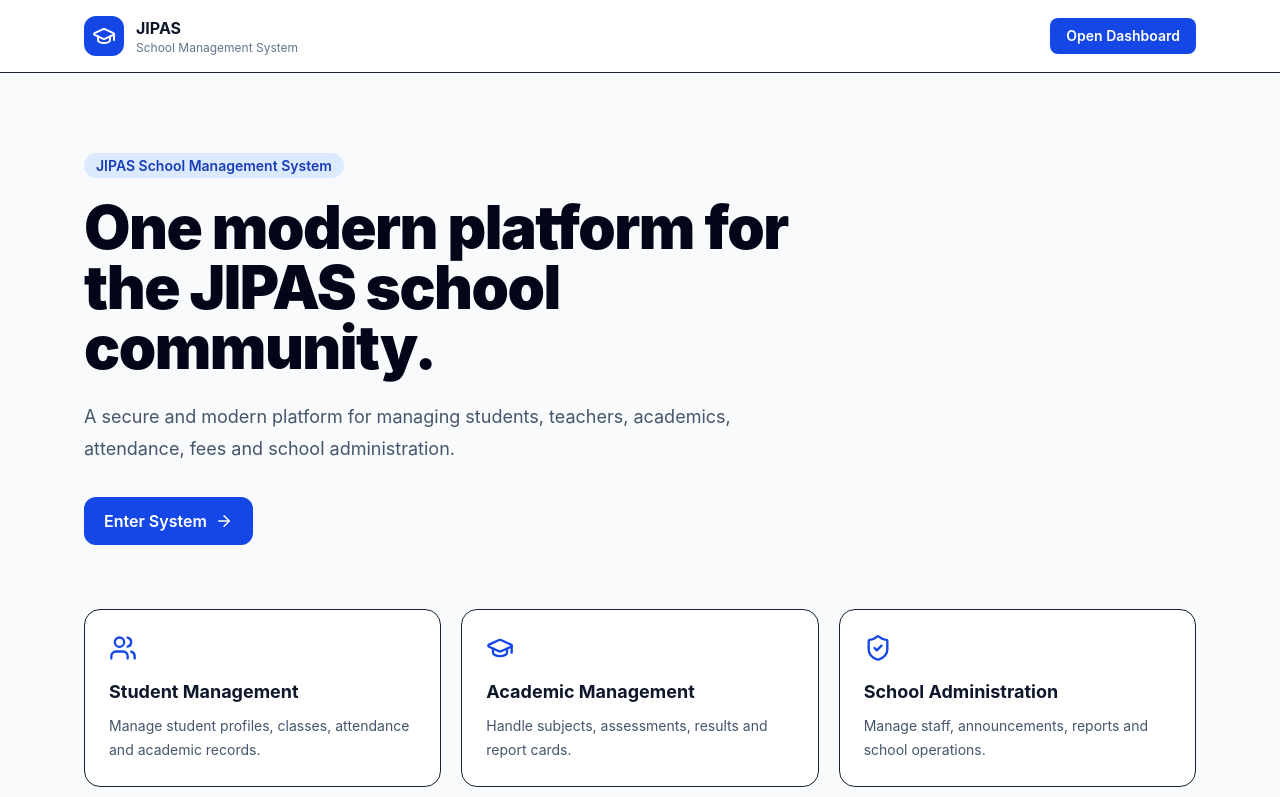
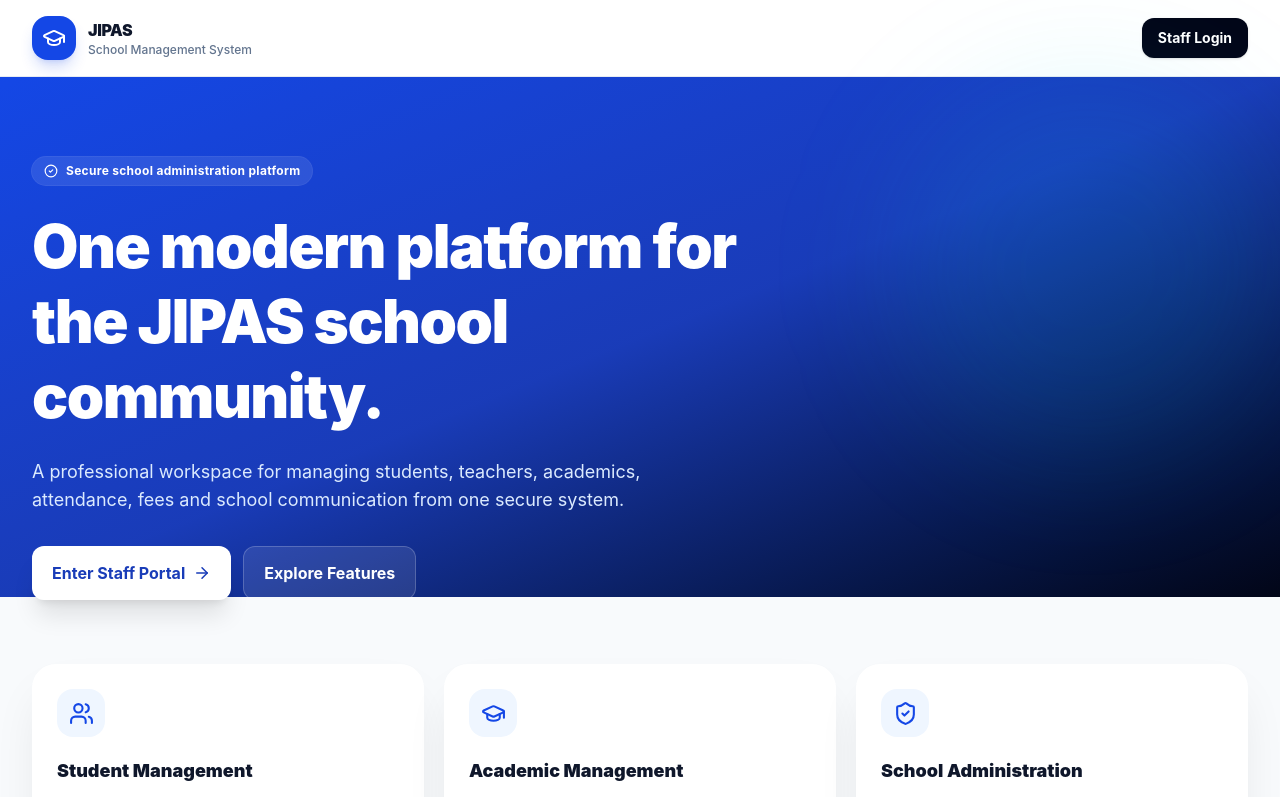
Before and after one commit to JoyIntSchool/jipas-school-management-system, a Next.js app: page / in a window 1280 px wide. Shown: the top 797 px of the page. Built offline with nearby package versions, Linux system fonts and the light colour scheme.

Commit message:
feat: polish public landing page for presentation

```diff
--- a/app/page.tsx
+++ b/app/page.tsx
@@ -1,102 +1,59 @@
-import Link from "next/link";
-import {
-  ArrowRight,
-  GraduationCap,
-  ShieldCheck,
-  Users,
-} from "lucide-react";
+import Link from 'next/link'
+import { ArrowRight, BookOpen, CheckCircle2, GraduationCap, ShieldCheck, Users } from 'lucide-react'
 
 const features = [
-  {
-    icon: Users,
-    title: "Student Management",
-    text: "Manage student profiles, classes, attendance and academic records.",
-  },
-  {
-    icon: GraduationCap,
-    title: "Academic Management",
-    text: "Handle subjects, assessments, results and report cards.",
-  },
-  {
-    icon: ShieldCheck,
-    title: "School Administration",
-    text: "Manage staff, announcements, reports and school operations.",
-  },
-];
+  { icon: Users, title: 'Student Management', text: 'Manage student profiles, admissions, classes, attendance and academic records.' },
+  { icon: GraduationCap, title: 'Academic Management', text: 'Handle subjects, assessments, results, assignments and academic progress.' },
+  { icon: ShieldCheck, title: 'School Administration', text: 'Manage staff, fees, timetables, notifications and daily school operations.' },
+]
 
 export default function Home() {
   return (
-    <main className="min-h-screen bg-slate-50">
-      <header className="border-b bg-white">
-        <div className="mx-auto flex max-w-6xl items-center justify-between px-5 py-4">
-          <div className="flex items-center gap-3">
-            <div className="rounded-xl bg-blue-700 p-2 text-white">
-              <GraduationCap size={24} />
-            </div>
+    <main className="min-h-screen overflow-hidden bg-slate-50 text-slate-900">
+      <header className="border-b border-slate-200/80 bg-white/95 backdrop-blur">
+        <div className="mx-auto flex max-w-7xl items-center justify-between px-5 py-4 sm:px-6 lg:px-8">
+          <Link href="/" className="flex items-center gap-3" aria-label="JIPAS home">
+            <div className="flex h-11 w-11 items-center justify-center rounded-2xl bg-blue-700 text-white shadow-lg shadow-blue-700/20"><GraduationCap size={24} /></div>
+            <div><p className="font-black tracking-tight">JIPAS</p><p className="text-xs font-medium text-slate-500">School Management System</p></div>
+          </Link>
+          <Link href="/login" className="rounded-xl bg-slate-950 px-4 py-2.5 text-sm font-bold text-white shadow-sm hover:bg-slate-800">Staff Login</Link>
+        </div>
+      </header>
 
-            <div>
-              <p className="font-bold text-slate-900">JIPAS</p>
-              <p className="text-xs text-slate-500">
-                School Management System
-              </p>
+      <section className="relative">
+        <div className="absolute inset-x-0 top-0 -z-0 h-[520px] bg-gradient-to-br from-blue-700 via-blue-800 to-slate-950" />
+        <div className="absolute right-0 top-0 -z-0 h-96 w-96 rounded-full bg-cyan-400/10 blur-3xl" />
+        <div className="relative mx-auto max-w-7xl px-5 pb-16 pt-16 sm:px-6 sm:pt-20 lg:px-8 lg:pb-20">
+          <div className="max-w-3xl text-white">
+            <span className="inline-flex items-center gap-2 rounded-full bg-white/10 px-3 py-1.5 text-xs font-bold tracking-wide ring-1 ring-white/15"><CheckCircle2 size={14} /> Secure school administration platform</span>
+            <h1 className="mt-6 text-4xl font-black leading-tight tracking-tight sm:text-5xl lg:text-6xl">One modern platform for the JIPAS school community.</h1>
+            <p className="mt-6 max-w-2xl text-base leading-7 text-blue-100 sm:text-lg">A professional workspace for managing students, teachers, academics, attendance, fees and school communication from one secure system.</p>
+            <div className="mt-8 flex flex-wrap gap-3">
+              <Link href="/login" className="inline-flex items-center gap-2 rounded-xl bg-white px-5 py-3.5 font-bold text-blue-800 shadow-xl hover:bg-blue-50">Enter Staff Portal <ArrowRight size={18} /></Link>
+              <a href="#features" className="rounded-xl border border-white/20 bg-white/10 px-5 py-3.5 font-bold text-white hover:bg-white/15">Explore Features</a>
             </div>
           </div>
 
-          <Link
-            href="/dashboard"
-            className="rounded-lg bg-blue-700 px-4 py-2 text-sm font-semibold text-white hover:bg-blue-800"
-          >
-            Open Dashboard
-          </Link>
-        </div>
-      </header>
-
-      <section className="mx-auto max-w-6xl px-5 py-20">
-        <div className="max-w-3xl">
-          <span className="rounded-full bg-blue-100 px-3 py-1 text-sm font-semibold text-blue-800">
-            JIPAS School Management System
-          </span>
-
-          <h1 className="mt-5 text-4xl font-black tracking-tight text-slate-950 md:text-6xl">
-            One modern platform for the JIPAS school community.
-          </h1>
-
-          <p className="mt-6 max-w-2xl text-lg leading-8 text-slate-600">
-            A secure and modern platform for managing students, teachers,
-            academics, attendance, fees and school administration.
-          </p>
-
-          <div className="mt-8 flex flex-wrap gap-3">
-            <Link
-              href="/dashboard"
-              className="flex items-center gap-2 rounded-xl bg-blue-700 px-5 py-3 font-semibold text-white hover:bg-blue-800"
-            >
-              Enter System
-              <ArrowRight size={18} />
-            </Link>
+          <div id="features" className="mt-16 grid gap-5 md:grid-cols-3">
+            {features.map(({ icon: Icon, title, text }) => (
+              <div key={title} className="rounded-3xl border border-white/70 bg-white p-6 shadow-2xl shadow-slate-950/10">
+                <div className="flex h-12 w-12 items-center justify-center rounded-2xl bg-blue-50 text-blue-700"><Icon size={25} /></div>
+                <h2 className="mt-5 text-lg font-black">{title}</h2>
+                <p className="mt-2 text-sm leading-6 text-slate-600">{text}</p>
+              </div>
+            ))}
           </div>
         </div>
+      </section>
 
-        <div className="mt-16 grid gap-5 md:grid-cols-3">
-          {features.map((feature) => {
-            const Icon = feature.icon;
-
-            return (
-              <div className="rounded-2xl border bg-white p-6" key={feature.title}>
-                <Icon className="text-blue-700" size={28} />
-
-                <h2 className="mt-4 text-lg font-bold text-slate-900">
-                  {feature.title}
-                </h2>
-
-                <p className="mt-2 text-sm leading-6 text-slate-600">
-                  {feature.text}
-                </p>
-              </div>
-            );
-          })}
+      <section className="mx-auto max-w-7xl px-5 py-14 sm:px-6 lg:px-8">
+        <div className="grid items-center gap-8 rounded-3xl border border-slate-200 bg-white p-7 shadow-sm sm:p-10 md:grid-cols-[1fr_auto]">
+          <div><p className="text-sm font-bold text-blue-700">Built for daily school operations</p><h2 className="mt-2 text-2xl font-black tracking-tight sm:text-3xl">Everything important, in one place.</h2><p className="mt-3 max-w-2xl text-sm leading-6 text-slate-500">JIPAS keeps core administrative information organized, accessible and protected for authorized staff.</p></div>
+          <BookOpen className="hidden text-blue-700 md:block" size={54} strokeWidth={1.5} />
         </div>
       </section>
+
+      <footer className="border-t border-slate-200 bg-white py-7 text-center text-xs font-medium text-slate-400">JIPAS School Management System · Secure staff administration</footer>
     </main>
-  );
+  )
 }
```
